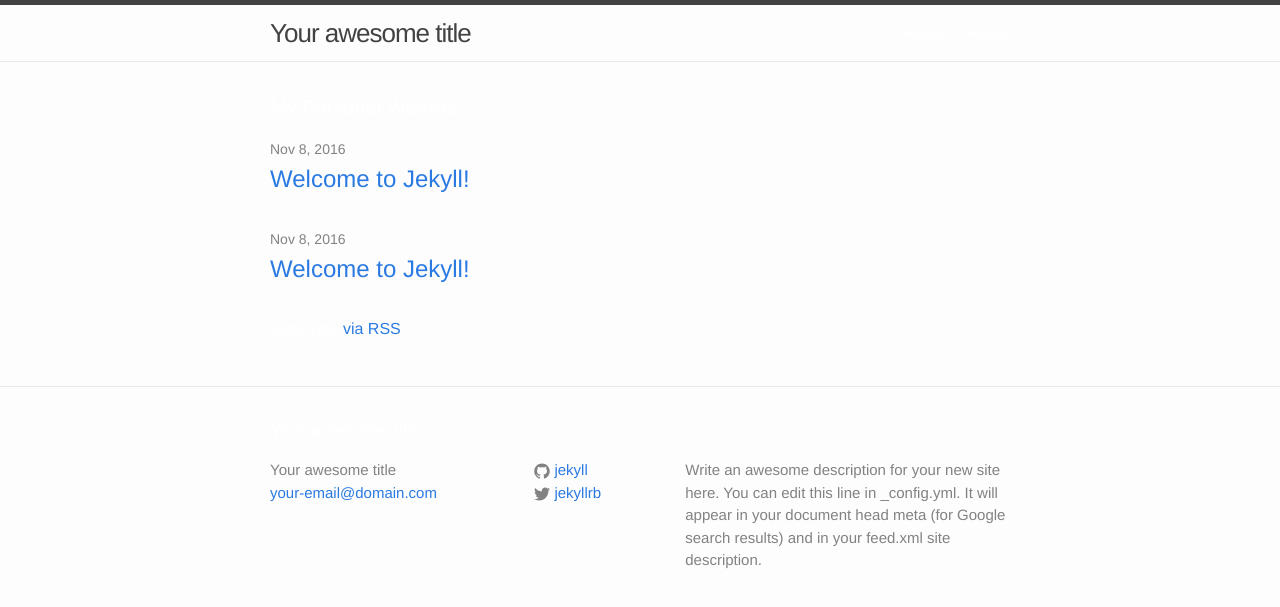
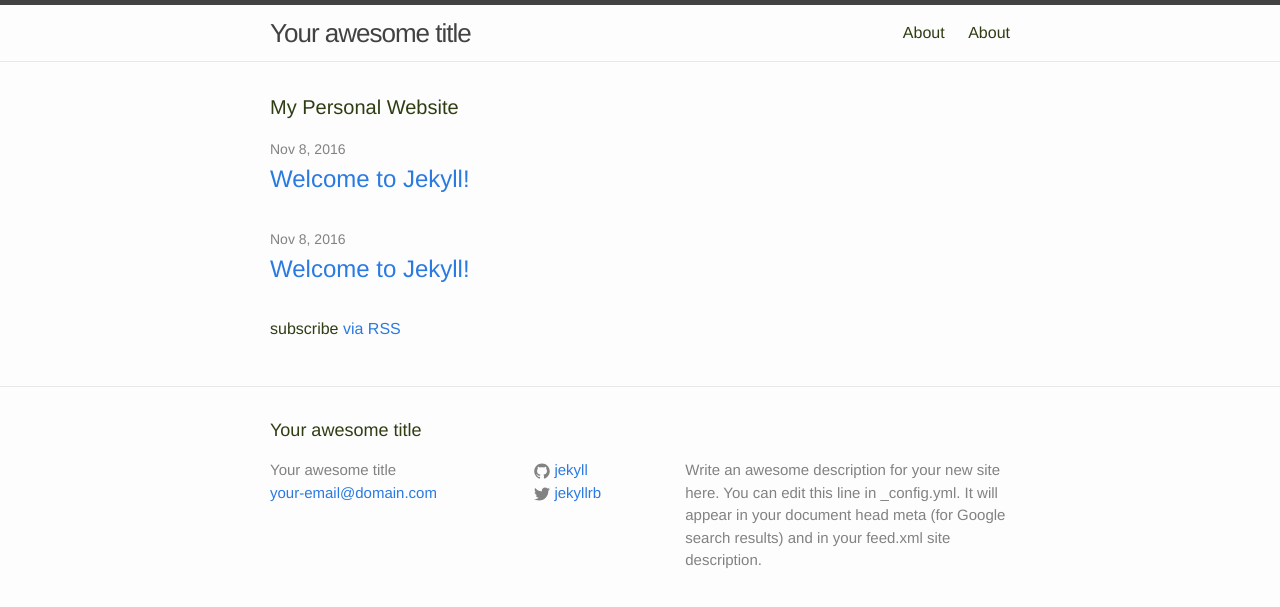
Before and after one commit to jhunxiong92/my-name.github.io, a Jekyll site: the page built from index.html, in a window 1280 px wide. Shown: the top 607 px of the page. Built offline with Jekyll 4.4.1, drawn with Linux system fonts in a browser that asks for light colours.

Commit message:
Update main.scss

```diff
--- a/css/main.scss
+++ b/css/main.scss
@@ -14,7 +14,7 @@ $base-line-height: 1.5;
 
 $spacing-unit:     30px;
 
-$text-color:       #fff;
+$text-color:       #2f3d13;
 $background-color: #fdfdfd;
 $brand-color:      #2a7ae2;
 
```
